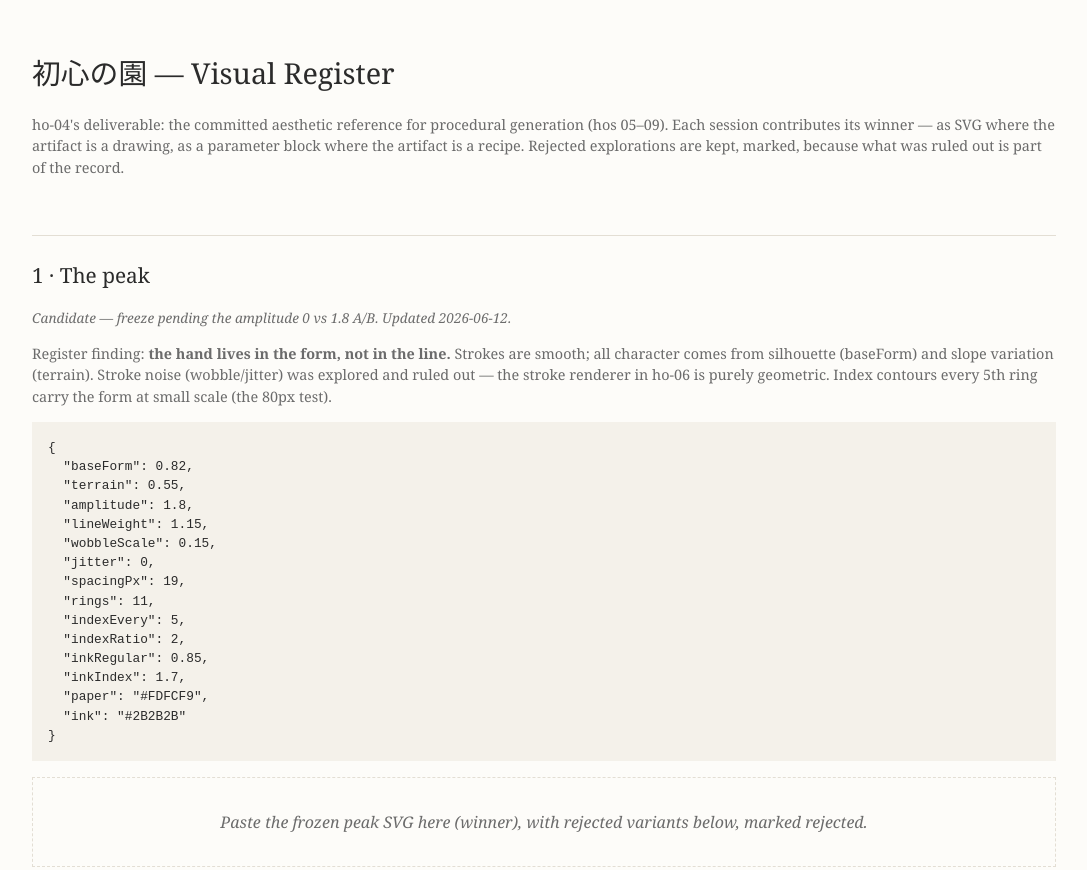
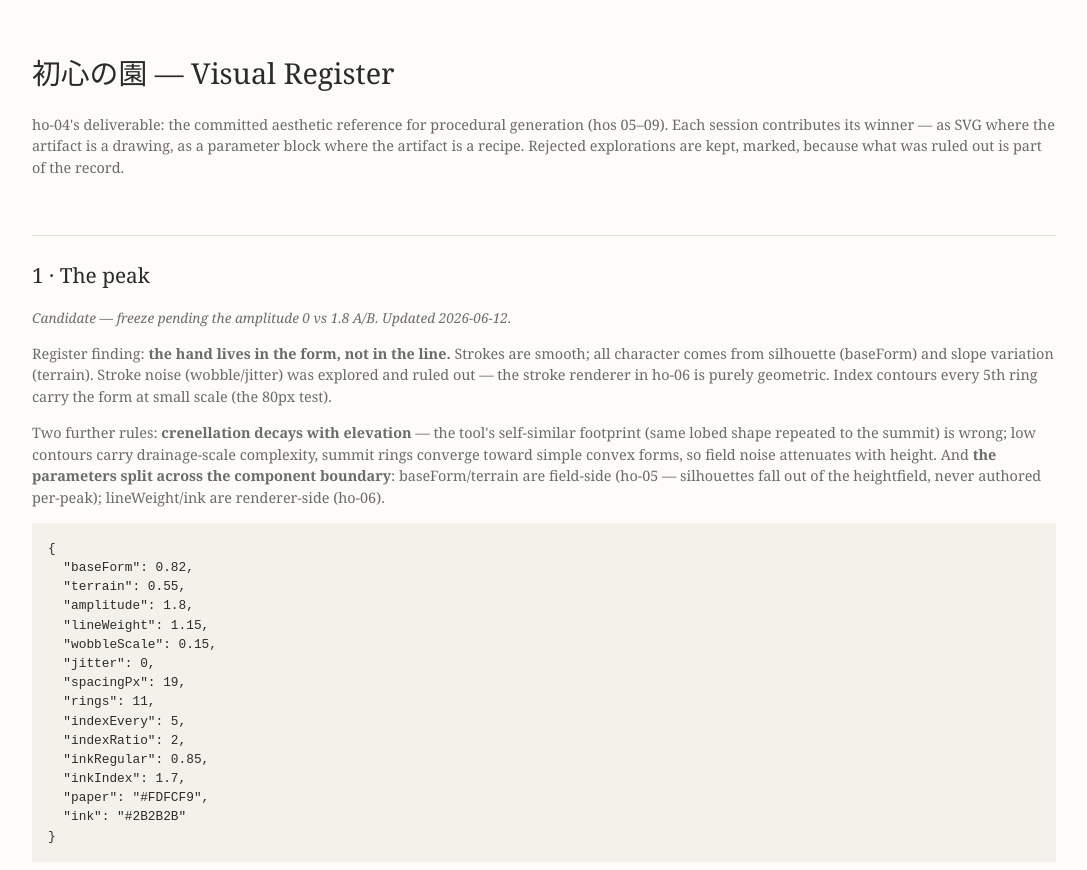
Before and after one commit to sageframe-no-kaji/shoshin-no-sono, a website: page design/visual-register.html in a window 1280 px wide. Shown: the top 870 px of the page, without its empty margins (96-1183 px from the left). Drawn offline with Linux system fonts and the light colour scheme.

Commit message:
ho-04: log crenellation-decays-with-elevation + field/renderer parameter split; exports/ landing zone for Claude Design artifacts

```diff
--- a/design/visual-register.html
+++ b/design/visual-register.html
@@ -78,6 +78,14 @@
       noise (wobble/jitter) was explored and ruled out — the stroke renderer in ho-06 is purely
       geometric. Index contours every 5th ring carry the form at small scale (the 80px test).
     </p>
+    <p class="note">
+      Two further rules: <strong>crenellation decays with elevation</strong> — the tool's
+      self-similar footprint (same lobed shape repeated to the summit) is wrong; low contours carry
+      drainage-scale complexity, summit rings converge toward simple convex forms, so field noise
+      attenuates with height. And <strong>the parameters split across the component boundary</strong>:
+      baseForm/terrain are field-side (ho-05 — silhouettes fall out of the heightfield, never
+      authored per-peak); lineWeight/ink are renderer-side (ho-06).
+    </p>
     <pre id="peak-parameters">{
   "baseForm": 0.82,
   "terrain": 0.55,
```
Also changed, not shown: kamae/kamae-4-shoshin-no-sono-ho-overview.md (+1 -1 lines), design/claude-design/exports/README.md (added).
